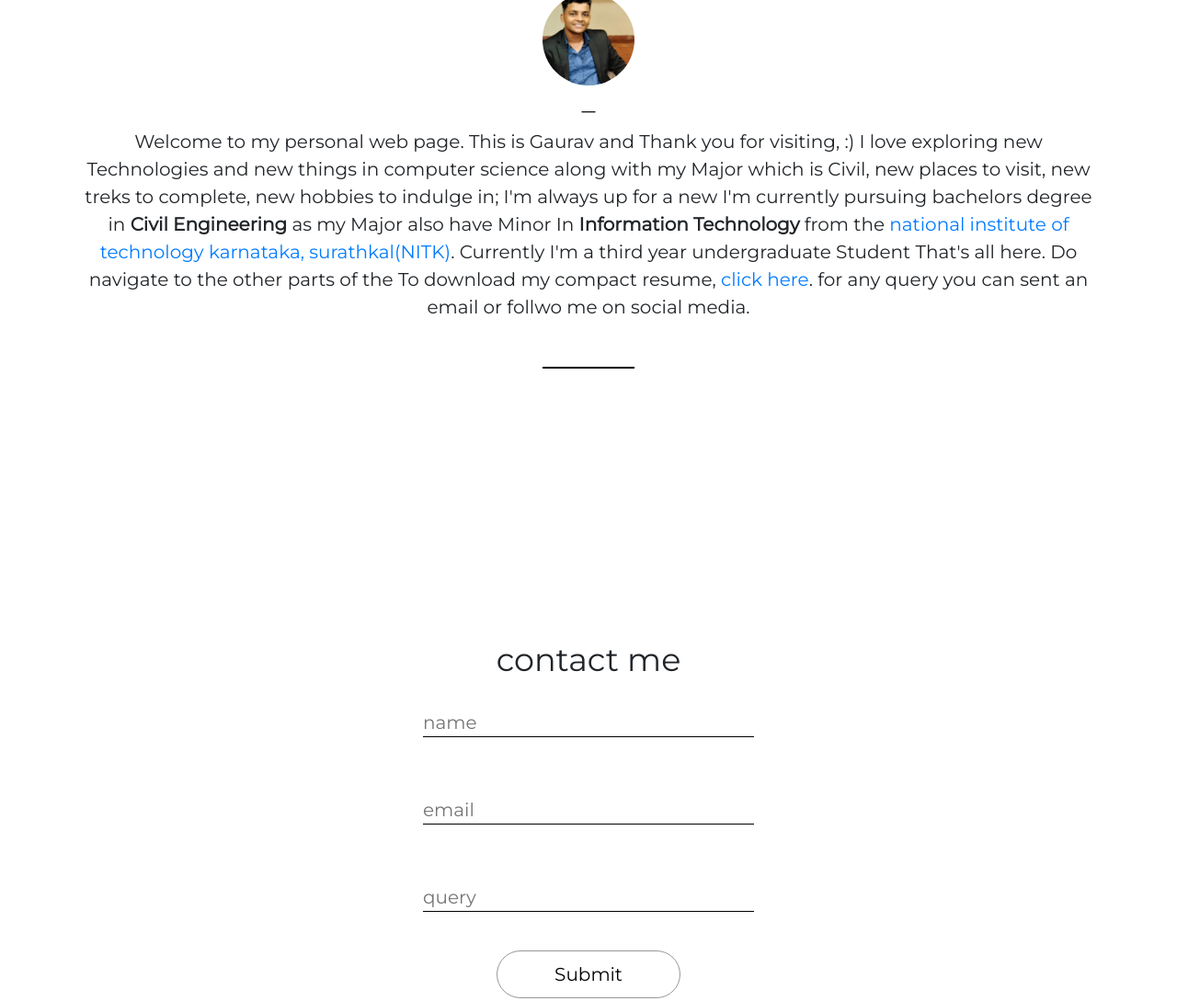
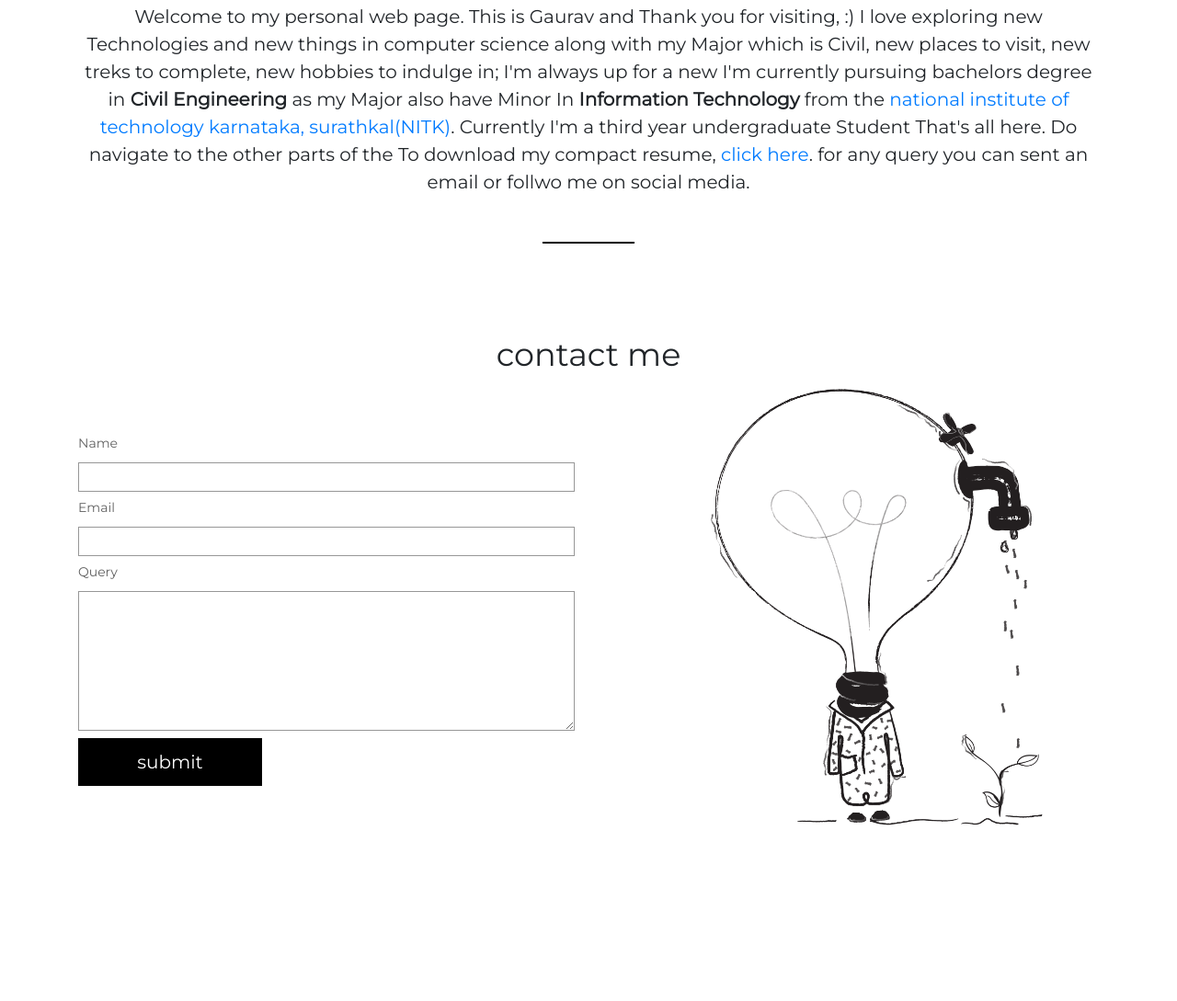
Before and after one commit to gaurav-chaurasia/gaurav-chaurasia.github.io, a website: page index.html in a window 1280 px wide. Shown: the part 2292-3381 px from the top of the page at 92% size. Drawn offline with nearby package versions, Linux system fonts and the light colour scheme; files whose address does not match are found by name.

Commit message:
update contact and favicon

```diff
--- a/css/query.css
+++ b/css/query.css
@@ -46,8 +46,8 @@
     .about-img {
         margin-top: 40px;
     }
-    .goku-img {
-        left: 4%;
+    .contact-img {
+        padding-top: 2rem;
     }
     form input {
         width: 100%;
--- a/css/style.css
+++ b/css/style.css
@@ -56,7 +56,7 @@ label {
 
 section {
 	background-color: #fff;
-	min-height: 100vh;
+	/* min-height: 100vh; */
 	z-index: 102;
 	position: relative;
 	overflow: hidden;
@@ -407,7 +407,7 @@ nav {
   font-size: 0.8rem;
   margin-top: 2%;
   padding-left: 10px;
-  color: #747474;
+  color: #20123a;
 }
 .project-img {
   overflow: hidden;
@@ -426,7 +426,7 @@ nav {
   transition-duration: 0.3s;
 }
 .card {
-  margin-bottom: 20px;
+  margin-bottom: 50px;
   border: none !important;
   /* box-shadow: 0px 0px 5px 5px rgba(200, 200, 200, 0.1); */
   border-radius: 0 !important;
@@ -552,15 +552,31 @@ nav {
 	z-index: 102;
 	position: relative;
 	overflow: hidden;
-	padding: 5rem 0;
+  padding-top: 5rem;
+  padding-bottom: 2rem;
 }
-
+.contact-img {
+  display: flex;
+  flex-direction: column;
+  justify-content: center;
+  align-items: center;
+}
+.contact {
+  display: flex;
+  flex-direction: column;
+  justify-content: center;
+}
+.contact-img img {
+  width: 90%;
+  height: auto;
+}
+/*
 .contact-me * {
 	display: flex;
 	flex-direction: column;
 	justify-content: center;
 	align-items: center;
-}
+} */
 
 /* contact form button animation */
 
@@ -571,9 +587,11 @@ nav {
 	font-size: 1rem;
 	width: 10rem;
 	z-index: 1000;
-	background-color: transparent;
-	border: 1px solid #979797;
-	border-radius: 50px !important;
+  background-color: #000000;
+  color: #fff;
+	/* background-color: transparent; */
+  border: 1px solid #000000;
+	/* border-radius: 50px !important; */
 	/* transform: translateX(25%); */
 	/* margin-left: 30%; */
 	/* margin-top: 1%; */
@@ -584,17 +602,29 @@ nav {
   outline: none;
 }
 .button:hover {
-  background-color: #000000;
-  color: #fff;
+  background-color: transparent;
+  border: 1px solid #000000;
+  /* background-color: #000000; */
+  color: #000000;
   transition: 0.2s ease-in-out;
 }
 
 form input {
-	border: 0;
-	width: 150%;
-	border-bottom: 1px solid #000000;
-	margin: 5%;
+	/* border: 0; */
+	width: 100%;
+	border: 1px solid #979797;
+	/* margin: 5% 0; */
 	/* transform: translateX(-20%); */
+}
+
+textarea {
+  width: 100%;
+  border-radius: 0;
+	border: 1px solid #979797;
+}
+
+form input:focus {
+	border: 2px solid #000000;
 }
 
 .footer-cover {
@@ -654,5 +684,6 @@ svg {
   position: absolute;
   transform: translateX(-200%);
   display: none;
+  flex-direction: column;
   transition: 0.5s ease-in-out;
 }
--- a/index.html
+++ b/index.html
@@ -437,30 +437,45 @@
 
         <div class="contact-me" id="contact">
             <div class="container">
-                <h3>contact me</h3>
+                <h3 class="center">
+                    <span>
+                        contact me
+                    </span>
+                </h3>
+                <div class="row">
+                    <div class="col-md-6 contact" data-aos="fade-right">
                         <div class="submit-message alert alert-dark alert-dismissible" role="alert">
-                    <h4 class="alert-heading">Thank you for your Response!!!</h4>
-                    <p>Aww yeah, you have successfully submitted the form. I'II contact you soon.</p>
+                            <h4 class="alert-heading row">
+                                Thank you for your Response!!!
+                            </h4>
+                            <p>
+                                Aww yeah, you have successfully submitted the form. I'II contact you soon.
+                            </p>
                             <button class="close">
                                 <span aria-hidden="true">&times;</span>
                             </button>
                         </div>
                         <form id="google-form" action="https://docs.google.com/forms/d/e/1FAIpQLSdq0GRbSxu_RI0ER_2O7Imyh6jG521jAmW_KI_wx3YrPDOvjA/formResponse?" target="hidden_iframe" onsubmit="submitted=true;">
 
-                    <label for="entry.2005620554"></label>
-                    <input type="text" name="entry.2005620554" id="entry.2005620554" placeholder="name"> <br>
+                            <label for="entry.2005620554">Name</label>
+                            <input type="text" name="entry.2005620554" id="entry.2005620554"> <br>
 
-                    <label for="entry.1045781291"></label>
-                    <input type="email" name="entry.1045781291" id="entry.1045781291" placeholder="email"> <br>
+                            <label for="entry.1045781291">Email</label>
+                            <input type="email" name="entry.1045781291" id="entry.1045781291"> <br>
 
-                    <label for="entry.839337160"></label>
-                    <input type="text" name="entry.839337160" id="entry.839337160" placeholder="query"> <br>
-
-                    <button class="button" type="submit" >Submit</button>
+                            <label for="entry.839337160">Query</label>
+                            <!-- <input type="text" name="entry.839337160" id="entry.839337160" placeholder="query"> <br> -->
+                            <textarea name="entry.839337160" id="entry.839337160" rows="5"></textarea>
+                            <button class="button" type="submit" >submit</button>
                         </form>
 
                         <iframe name="hidden_iframe" id="hidden_iframe" style="display: none;" onload="if(submitted) {}"></iframe>
 
+                    </div>
+                    <div class="col-md-6 contact-img" data-aos="fade-left">
+                        <img src="./assets/vendors img/absurd-design.png" alt="https://absurd.design/">
+                    </div>
+                </div>
             </div>
         </div>
 
--- a/js/app.js
+++ b/js/app.js
@@ -73,7 +73,7 @@ $("footer").on({
 		cursor.removeClass("cursor-invert");
 	},
 });
-$(".footer-links-link a").on({
+$(".footer-links-link a, .footer-links-icon a").on({
 	// making cursor enlarge on hovering links
 	mouseenter: function () {
 		cursor.addClass("animate-cursor");
@@ -105,7 +105,7 @@ $(".footer-links-link a").on({
 // console.log($("button"));
 // console.log($(".cursor"));
 
-$(".brand, .contact-me h3").on({
+$(".brand, .contact-me h3 span").on({
   // showing owns img on hover over name
   mouseenter: function () {
     cursor.toggleClass("on-logo");
```
Also changed, not shown: assets/img/favicon.svg, assets/vendors img/absurd-design.png (added). Lines whose indentation alone changed are shown as unchanged.
